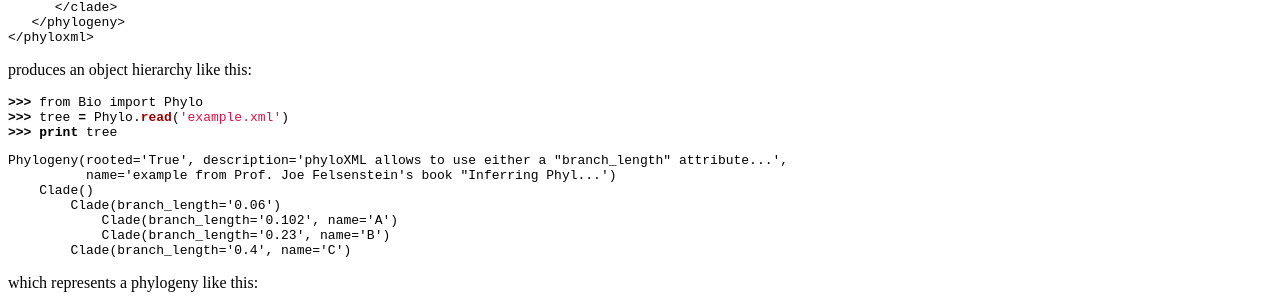
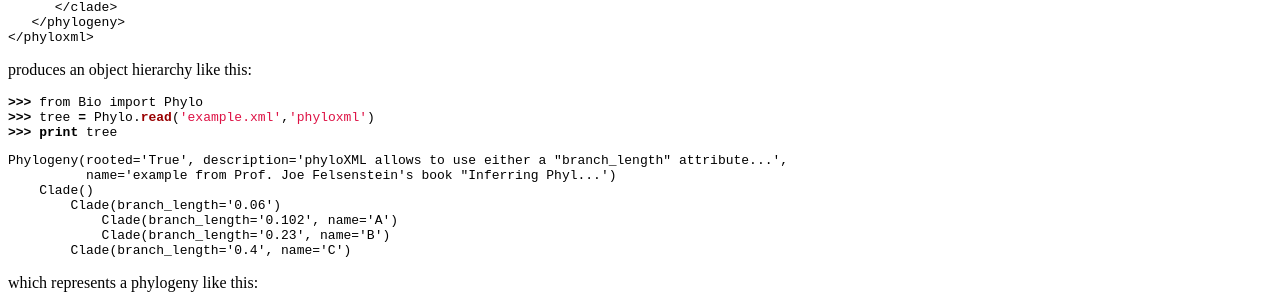
Before and after one commit to biopython/biopython.github.io, a Jekyll site: the page built from wiki/PhyloXML.md, in a window 1280 px wide and 900 px high, scrolled down 414 px. Shown: the part 150-452 px from the top of the window. Built offline with Jekyll 4.4.1, drawn with Linux system fonts in a browser that asks for light colours.

Commit message:
Change to wiki page

````diff
--- a/wiki/PhyloXML.md
+++ b/wiki/PhyloXML.md
@@ -51,7 +51,7 @@ produces an object hierarchy like this:
 
 ``` python
 >>> from Bio import Phylo
->>> tree = Phylo.read('example.xml')
+>>> tree = Phylo.read('example.xml','phyloxml')
 >>> print tree
 ```
 
````
Also changed, not shown: 1 other file.
